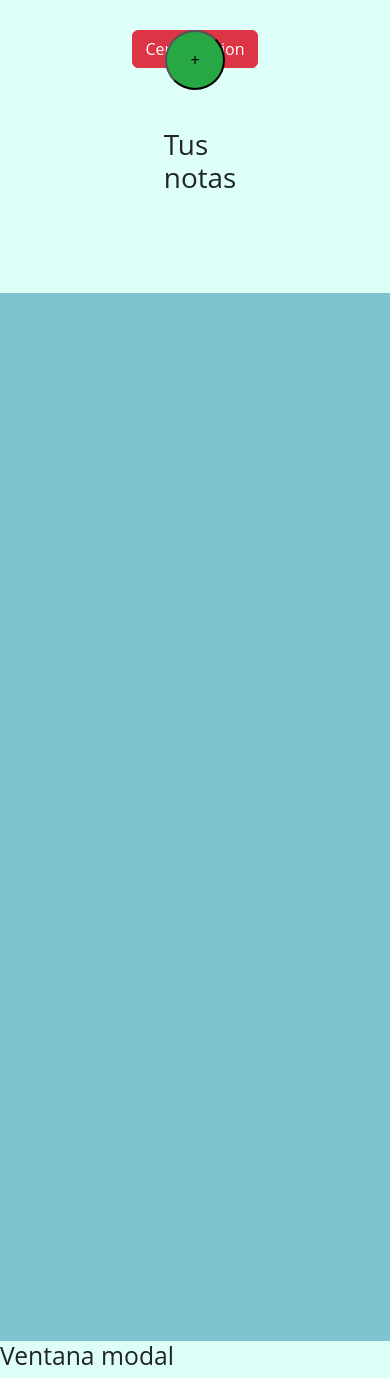
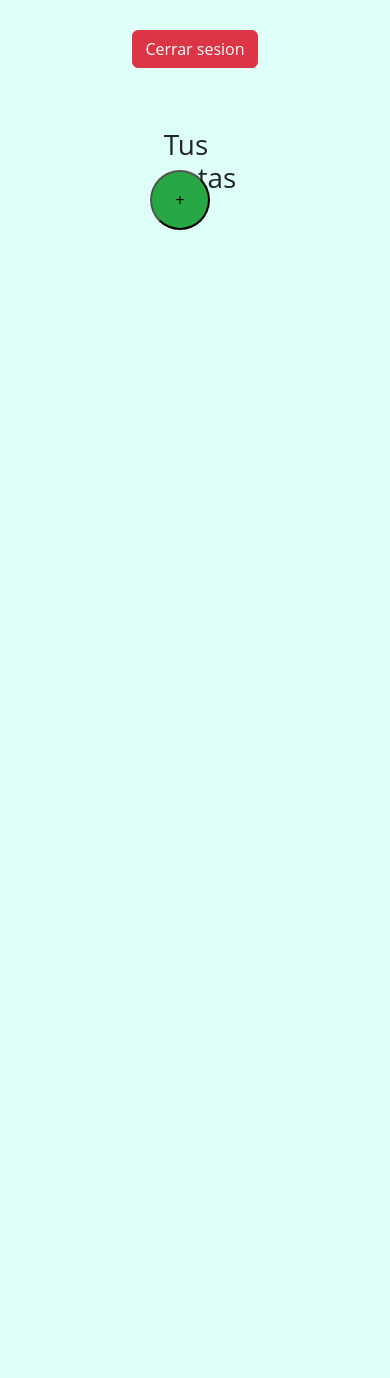
Before and after one commit to MateK12/Bloc_notas, a Flask app: template templates/Dashboard.html in a window 390 px wide. After the commit the page ends 230 px from the top, so only its background shows below. Run offline with Flask 3, Linux system fonts and the light colour scheme; the template is opened without the code that fills it, so the values that code supplies are empty; some libraries are stand-ins or nearby versions.

Commit message:
19-5 responsivness index y crear cuenta

```diff
--- a/app.py
+++ b/app.py
@@ -16,7 +16,7 @@ from passlib.context import CryptContext
 
 
 base = sqlalchemy.orm.declarative_base()           #Alchemy
-motor = create_engine("mysql://root:root@127.0.0.1:3306/bloc_notas")  #Alchemy
+motor = create_engine("mysql://root:root@192.168.44.114:3306/bloc_notas")  #Alchemy
 db= sqlalchemy
 connection = motor.raw_connection()
 cur = connection.cursor()
@@ -132,7 +132,7 @@ def agregar_tareas():
     importancia_lista = []
     descripcion_lista = []
     fecha_lista = []
-    for f in range(1):
+    for f in range(0):
         nombre_lista.append(consulta[f].nombre)
         descripcion_lista.append(consulta[f].descripcion)
         importancia_lista.append(consulta[f].importancia)
--- a/styles/dashboard.css
+++ b/styles/dashboard.css
@@ -17,6 +17,7 @@ a{color:inherit;text-decoration:none}
 }
 #task_container2{
     background-color:#7ec4cf;
+    height: fit-content;
 
 }
 .add{
@@ -98,11 +99,32 @@ a{color:inherit;text-decoration:none}
     width: 60px;
     height: 60px;
     border-radius: 50%;
+    transition: all 0.2s ease;
     background-color: #28a745;
   }
+  #abrirModal:hover{
+    background: #67ff8a;
+    color: #000 ;
+  }
+
   #btn_add{
     display: none;
   }
   #cont_ventana_modal{
     height: auto;
   }
+  @media (max-width: 576px) {
+    #abrirModal{
+      position: relative;
+      left: 150px !important;
+      top: 170px;
+      position: fixed;
+    }
+  }
+  @media (max-width: 374px) {
+    #abrirModal{
+      position: relative;
+      left: 190px !important;
+      top: 200px;
+    }
+  }
--- a/styles/index.css
+++ b/styles/index.css
@@ -50,3 +50,9 @@ input[type="submit"]:hover {
 a{
     text-decoration: none;
 }
+@media (max-width: 727px) {
+	.container{
+		width: 400px;
+		height: 400px;
+	}
+  }
--- a/templates/Dashboard.html
+++ b/templates/Dashboard.html
@@ -6,19 +6,20 @@
     <meta name="viewport" content="width=device-width, initial-scale=1.0">
     <link href="https://cdn.jsdelivr.net/npm/bootstrap@5.3.0-alpha3/dist/css/bootstrap.min.css" rel="stylesheet" integrity="sha384-KK94CHFLLe+nY2dmCWGMq91rCGa5gtU4mk92HdvYe+M/SXH301p5ILy+dN9+nJOZ" crossorigin="anonymous">    <title>Todas tus notas</title>
     <link rel="stylesheet" href="../styles/dashboard.css">
+    <link rel="stylesheet" href="../styles/hover.css">
 </head>
 <body>
     <header>
         <div class="row">
-            <div class="col-xl-4 col-lg-4 col-md-4 col-sm-4 col-xs-12" id="cont_titulo">
+            <div class="col-xl-4 col-lg-4 col-md-4 col-sm-4 col-xs-4" id="cont_titulo">
                 <button id="btn_CerrarSesion" type="button" class="btn btn-danger"><a href="../index.html">Cerrar sesion</a></button>
             </div>
-            <div class="col-xl-4 col-lg-4 col-md-4 col-sm-4 col-xs-12" id="cont_titulo">
+            <div class="col-xl-4 col-lg-4 col-md-4 col-sm-4 col-xs-4" id="cont_titulo">
                 <h1 id="titulo">Tus notas</h1>
             </div>
-            <div class="col-xl-4 col-lg-4 col-md-4 col-sm-4 col-xs-12" id="cont_titulo">
-                <button id="btn_add" type="button" class="btn btn-success"></button>
-                <button id="abrirModal">+</button>
+            <div class="col-xl-4 col-lg-4 col-md-4 col-sm-4 col-xs-4" id="cont_titulo">
+                <button id="btn_add" type="button" ></button>
+                <button id="abrirModal" class="hvr-bounce-to-right">+</button>
 
             </div>
         </div>
@@ -33,7 +34,6 @@
             </div>
         </div>
 
-        <h2>Ventana modal</h2>
 
 
         <!-- Ventana modal, por defecto no visiblel -->
```
